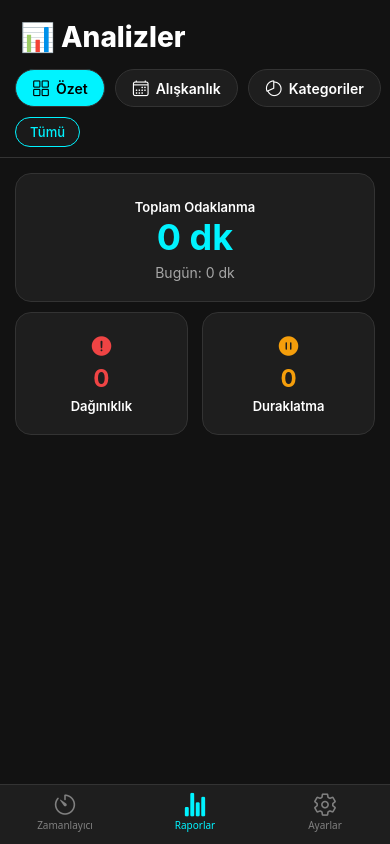
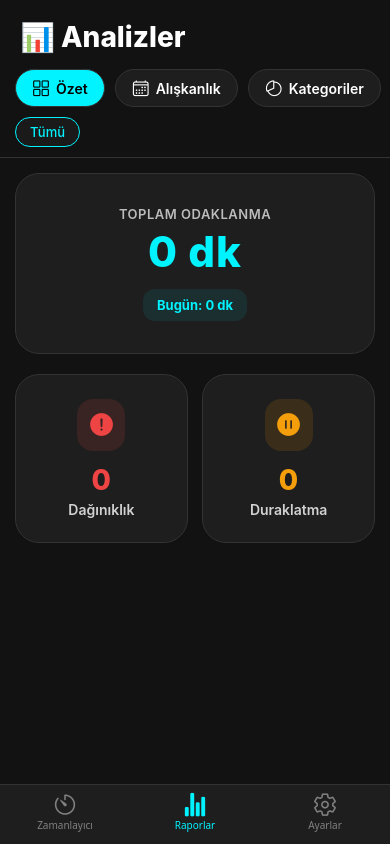
Before and after one commit to denizumur/FokusTakipApp, a React Native app: screen /Raporlar in a window 390 px wide. Built offline with nearby package versions, Linux system fonts and the light colour scheme.

Commit message:
shadow,radius ve padding düzenlendi

```diff
--- a/components/StatCard.js
+++ b/components/StatCard.js
@@ -2,59 +2,69 @@ import { Ionicons } from '@expo/vector-icons';
 import React from 'react';
 import { StyleSheet, Text, View } from 'react-native';
 
-// Bu bileşen artık her yerden çağrılabilir (Reusability)
-export default function StatCard({ label, value, subLabel, icon, color, theme, colors }) {
+const StatCard = ({ label, value, sub, icon, color, colors }) => {
   return (
     <View style={[
-        styles.card,
-        {
-            backgroundColor: colors.card,
-            borderColor: colors.border,
-            borderWidth: 1,
-            shadowColor: color
-        }
+      styles.card,
+      {
+        backgroundColor: colors.card,
+        borderColor: colors.border,
+        shadowColor: colors.text, // Temaya göre gölge rengi (karanlık modda hafif gri, aydınlıkta siyah)
+      }
     ]}>
-      {icon && (
-          <Ionicons
-            name={icon}
-            size={24}
-            color={color}
-            style={{ marginBottom: 5 }}
-          />
-      )}
+      {/* İkon Kutusu (Opsiyonel: Hafif bir arka plan eklenebilir) */}
+      <View style={[styles.iconContainer, { backgroundColor: color + '20' }]}>
+        {icon && <Ionicons name={icon} size={28} color={color} />}
+      </View>
+
       <Text style={[styles.cardValue, { color: color }]}>{value}</Text>
       <Text style={[styles.cardLabel, { color: colors.text }]}>{label}</Text>
 
-      {subLabel && (
-          <Text style={{ color: colors.text, opacity: 0.6, fontSize: 12, marginTop: 2 }}>
-            {subLabel}
-          </Text>
+      {sub && (
+        <Text style={[styles.subText, { color: colors.text }]}>{sub}</Text>
       )}
     </View>
   );
-}
+};
+
+export default StatCard;
 
 const styles = StyleSheet.create({
   card: {
-    width: '48%', // Grid yapısına uygun
-    padding: 20,
-    borderRadius: 16,
+    width: '48%', // Yan yana iki kart için
+    paddingVertical: 24, // Dikey boşluk artırıldı
+    paddingHorizontal: 16,
+    borderRadius: 24, // Daha yumuşak köşeler
+    borderWidth: 1, // İnce çerçeve
     alignItems: 'center',
     justifyContent: 'center',
-    elevation: 2,
+    // --- Modern Gölge Efektleri ---
+    shadowOffset: { width: 0, height: 8 },
+    shadowOpacity: 0.08, // Çok hafif gölge
+    shadowRadius: 16,
+    elevation: 4, // Android için
     marginBottom: 10,
-    shadowOffset: { width: 0, height: 2 },
-    shadowOpacity: 0.1,
-    shadowRadius: 3,
+  },
+  iconContainer: {
+    padding: 10,
+    borderRadius: 16,
+    marginBottom: 12, // İkon ile metin arası boşluk
   },
   cardValue: {
-    fontSize: 24,
-    fontWeight: 'bold',
+    fontSize: 28, // Rakam biraz büyütüldü
+    fontWeight: '800',
+    letterSpacing: 0.5,
+    marginBottom: 4,
   },
   cardLabel: {
-    fontSize: 13,
-    marginTop: 5,
+    fontSize: 14,
     fontWeight: '600',
-    textAlign: 'center'
+    opacity: 0.8,
   },
+  subText: {
+    opacity: 0.5,
+    fontSize: 12,
+    marginTop: 4,
+    fontWeight: '500',
+  }
 });
--- a/screens/ReportScreen.js
+++ b/screens/ReportScreen.js
@@ -4,19 +4,16 @@ import React, { useCallback, useState } from 'react';
 import { Dimensions, RefreshControl, ScrollView, StyleSheet, Text, TouchableOpacity, View } from 'react-native';
 import { BarChart, ContributionGraph, PieChart } from 'react-native-chart-kit';
 import { useSafeAreaInsets } from 'react-native-safe-area-context';
+import StatCard from '../components/StatCard'; // Harici bileşen
 import { useFocus } from '../context/FocusContext'; // CONTEXT BAĞLANTISI
 import { getSessions } from '../utils/storage';
-// ------------------------------------------------------------------
-// YENİ: Harici StatCard bileşenini import ediyoruz
-import StatCard from '../components/StatCard';
-// ------------------------------------------------------------------
 
 const SCREEN_WIDTH = Dimensions.get("window").width;
 const COLORS = ['#F87171', '#FBBF24', '#34D399', '#60A5FA', '#A78BFA', '#F472B6'];
 
 export default function ReportScreen() {
   const insets = useSafeAreaInsets();
-  const { colors, theme } = useFocus(); // TEMAYI ÇEKİYORUZ
+  const { colors, theme } = useFocus();
 
   const [loading, setLoading] = useState(true);
   const [activeTab, setActiveTab] = useState('Summary');
@@ -32,7 +29,7 @@ export default function ReportScreen() {
   const [heatmapData, setHeatmapData] = useState([]);
   const [categoryList, setCategoryList] = useState([]);
 
-  // --- VERİ ÇEKME VE İŞLEME (AYNI MANTIK) ---
+  // --- VERİ ÇEKME VE İŞLEME ---
   const fetchSessions = async () => {
       setLoading(true);
       const sessions = await getSessions();
@@ -93,7 +90,7 @@ export default function ReportScreen() {
       name: cat,
       population: parseFloat((categoryMap[cat] / 60).toFixed(1)),
       color: COLORS[index % COLORS.length],
-      legendFontColor: theme === 'dark' ? '#ccc' : '#555', // Dinamik renk
+      legendFontColor: theme === 'dark' ? '#ccc' : '#555',
       legendFontSize: 12
     }));
     setPieData(pData);
@@ -115,20 +112,19 @@ export default function ReportScreen() {
 
   const handleCategoryChange = (cat) => { setSelectedCategory(cat); processData(allSessions, cat); };
 
-  useFocusEffect(useCallback(() => { fetchSessions(); }, [theme])); // Tema değişince yenile
+  useFocusEffect(useCallback(() => { fetchSessions(); }, [theme]));
   const formatMinutes = (seconds) => `${Math.floor(seconds / 60)} dk`;
 
-  // --- DİNAMİK GRAFİK AYARLARI ---
   const chartConfig = {
     backgroundColor: colors.card,
     backgroundGradientFrom: colors.card,
     backgroundGradientTo: colors.card,
     decimalPlaces: 0,
-    color: (opacity = 1) => theme === 'dark' ? `rgba(0, 243, 255, ${opacity})` : `rgba(37, 99, 235, ${opacity})`, // Neon vs Mavi
-    labelColor: (opacity = 1) => colors.text, // Yazılar temaya göre
+    color: (opacity = 1) => theme === 'dark' ? `rgba(0, 243, 255, ${opacity})` : `rgba(37, 99, 235, ${opacity})`,
+    labelColor: (opacity = 1) => colors.text,
     propsForBackgroundLines: {
-        strokeDasharray: "", // Düz çizgi
-        stroke: theme === 'dark' ? "#333" : "#eee" // Çizgiler silik
+        strokeDasharray: "",
+        stroke: theme === 'dark' ? "#333" : "#eee"
     }
   };
 
@@ -169,10 +165,6 @@ export default function ReportScreen() {
       </TouchableOpacity>
   );
 
-// ------------------------------------------------------------------
-// ESKİ StatCard tanımı bu alandan SİLİNDİ.
-// ------------------------------------------------------------------
-
   return (
     <View style={[styles.container, { backgroundColor: colors.bg, paddingTop: insets.top }]}>
 
@@ -204,35 +196,55 @@ export default function ReportScreen() {
         refreshControl={<RefreshControl refreshing={loading} onRefresh={fetchSessions} tintColor={colors.primary} />}
       >
 
-        {/* ÖZET */}
+        {/* ÖZET SEKMESİ */}
         {activeTab === 'Summary' && (
             <View style={styles.gridContainer}>
-                {/* Büyük Kart (Manuel olarak burada tutulur) */}
-                <View style={[styles.card, { width: '100%', backgroundColor: colors.card, borderColor: colors.border, borderWidth: 1 }]}>
-                    <Text style={[styles.cardLabel, { color: colors.text }]}>{selectedCategory === 'Tümü' ? 'Toplam Odaklanma' : `${selectedCategory} Süresi`}</Text>
-                    <Text style={[styles.cardValue, { fontSize: 36, color: colors.primary }]}>{formatMinutes(stats.total)}</Text>
-                    <Text style={{color: colors.text, opacity: 0.6, marginTop:5}}>Bugün: {formatMinutes(stats.today)}</Text>
+
+                {/* --- BÜYÜK KART TASARIMI GÜNCELLENDİ --- */}
+                <View style={[
+                    styles.card,
+                    styles.bigCard,
+                    {
+                        backgroundColor: colors.card,
+                        borderColor: colors.border,
+                        shadowColor: colors.text // Dinamik gölge rengi
+                    }
+                ]}>
+                    <Text style={[styles.cardLabel, { color: colors.text }]}>
+                        {selectedCategory === 'Tümü' ? 'Toplam Odaklanma' : `${selectedCategory} Süresi`}
+                    </Text>
+
+                    <Text style={[styles.bigCardValue, { color: colors.primary }]}>
+                        {formatMinutes(stats.total)}
+                    </Text>
+
+                    {/* Bugün Rozeti (Badge) */}
+                    <View style={[styles.todayBadge, { backgroundColor: colors.primary + '15' }]}>
+                        <Text style={{ color: colors.primary, fontWeight: '700', fontSize: 13 }}>
+                             Bugün: {formatMinutes(stats.today)}
+                        </Text>
+                    </View>
                 </View>
 
-                {/* Küçük Kartlar - StatCard Component Kullanımı */}
+                {/* Küçük Kartlar */}
                 <StatCard
                     label="Dağınıklık"
                     value={stats.totalDistractions}
                     icon="alert-circle"
                     color="#ef4444"
-                    colors={colors} // Renk paletini yolluyoruz
+                    colors={colors}
                 />
                 <StatCard
                     label="Duraklatma"
                     value={stats.totalPauses}
                     icon="pause-circle"
                     color="#f59e0b"
-                    colors={colors} // Renk paletini yolluyoruz
+                    colors={colors}
                 />
             </View>
         )}
 
-        {/* HEATMAP */}
+        {/* HEATMAP SEKMESİ */}
         {activeTab === 'Heatmap' && (
             <View>
                 <Text style={[styles.sectionTitle, { color: colors.text }]}>
@@ -255,7 +267,7 @@ export default function ReportScreen() {
                         height={220}
                         chartConfig={{
                             ...chartConfig,
-                            color: (opacity = 1) => theme === 'dark' ? `rgba(52, 211, 153, ${opacity})` : `rgba(22, 163, 74, ${opacity})`, // Neon Yeşil vs Koyu Yeşil
+                            color: (opacity = 1) => theme === 'dark' ? `rgba(52, 211, 153, ${opacity})` : `rgba(22, 163, 74, ${opacity})`,
                             backgroundGradientFrom: colors.card,
                             backgroundGradientTo: colors.card,
                         }}
@@ -266,7 +278,7 @@ export default function ReportScreen() {
             </View>
         )}
 
-        {/* KATEGORİLER */}
+        {/* KATEGORİLER SEKMESİ */}
         {activeTab === 'Categories' && (
             <View>
                  <Text style={[styles.sectionTitle, { color: colors.text }]}>Tüm Zamanların Dağılımı</Text>
@@ -305,7 +317,7 @@ export default function ReportScreen() {
             </View>
         )}
 
-        {/* TARİHÇE */}
+        {/* TARİHÇE SEKMESİ */}
         {activeTab === 'History' && (
             <View>
                 <Text style={[styles.sectionTitle, { color: colors.text }]}>Son 7 Gün ({selectedCategory})</Text>
@@ -338,10 +350,52 @@ const styles = StyleSheet.create({
   filterChip: { paddingVertical: 6, paddingHorizontal: 14, borderRadius: 15, borderWidth: 1, marginRight: 8 },
   filterText: { fontSize: 13, fontWeight: '500' },
   contentContainer: { padding: 15 },
-  gridContainer: { flexDirection: 'row', flexWrap: 'wrap', justifyContent: 'space-between', gap: 10 },
-  card: { width: '48%', padding: 20, borderRadius: 16, alignItems: 'center', justifyContent: 'center', elevation: 2 },
-  cardLabel: { fontSize: 13, marginTop: 5, fontWeight: '600' },
-  cardValue: { fontSize: 24, fontWeight: 'bold' },
+
+  // --- YENİ KART STİLLERİ ---
+  gridContainer: {
+      flexDirection: 'row',
+      flexWrap: 'wrap',
+      justifyContent: 'space-between',
+      gap: 12
+  },
+  // Ortak kart temeli (Hem büyük hem küçük kartlar bu yapıyı kullanır)
+  card: {
+      borderRadius: 24,
+      alignItems: 'center',
+      justifyContent: 'center',
+      borderWidth: 1,
+      // Modern Gölge
+      shadowOffset: { width: 0, height: 8 },
+      shadowOpacity: 0.08,
+      shadowRadius: 16,
+      elevation: 4,
+  },
+  // Büyük karta özel stiller
+  bigCard: {
+      width: '100%',
+      paddingVertical: 32,
+      marginBottom: 8,
+  },
+  bigCardValue: {
+      fontSize: 42,
+      fontWeight: '800',
+      letterSpacing: 1,
+      marginVertical: 4
+  },
+  cardLabel: {
+      fontSize: 13,
+      fontWeight: '600',
+      textTransform: 'uppercase', // Başlıklar büyük harf
+      letterSpacing: 0.5,
+      opacity: 0.7
+  },
+  todayBadge: {
+      paddingHorizontal: 14,
+      paddingVertical: 8,
+      borderRadius: 12,
+      marginTop: 8
+  },
+
   sectionTitle: { fontSize: 18, fontWeight: '700', marginBottom: 15 },
   selectedDateCard: { padding: 15, borderRadius: 10, marginBottom: 10, alignItems: 'center', borderWidth: 1 },
   selectedDateTitle: { fontSize: 14, fontWeight: '600' },
```
Lines whose indentation alone changed are shown as unchanged.
